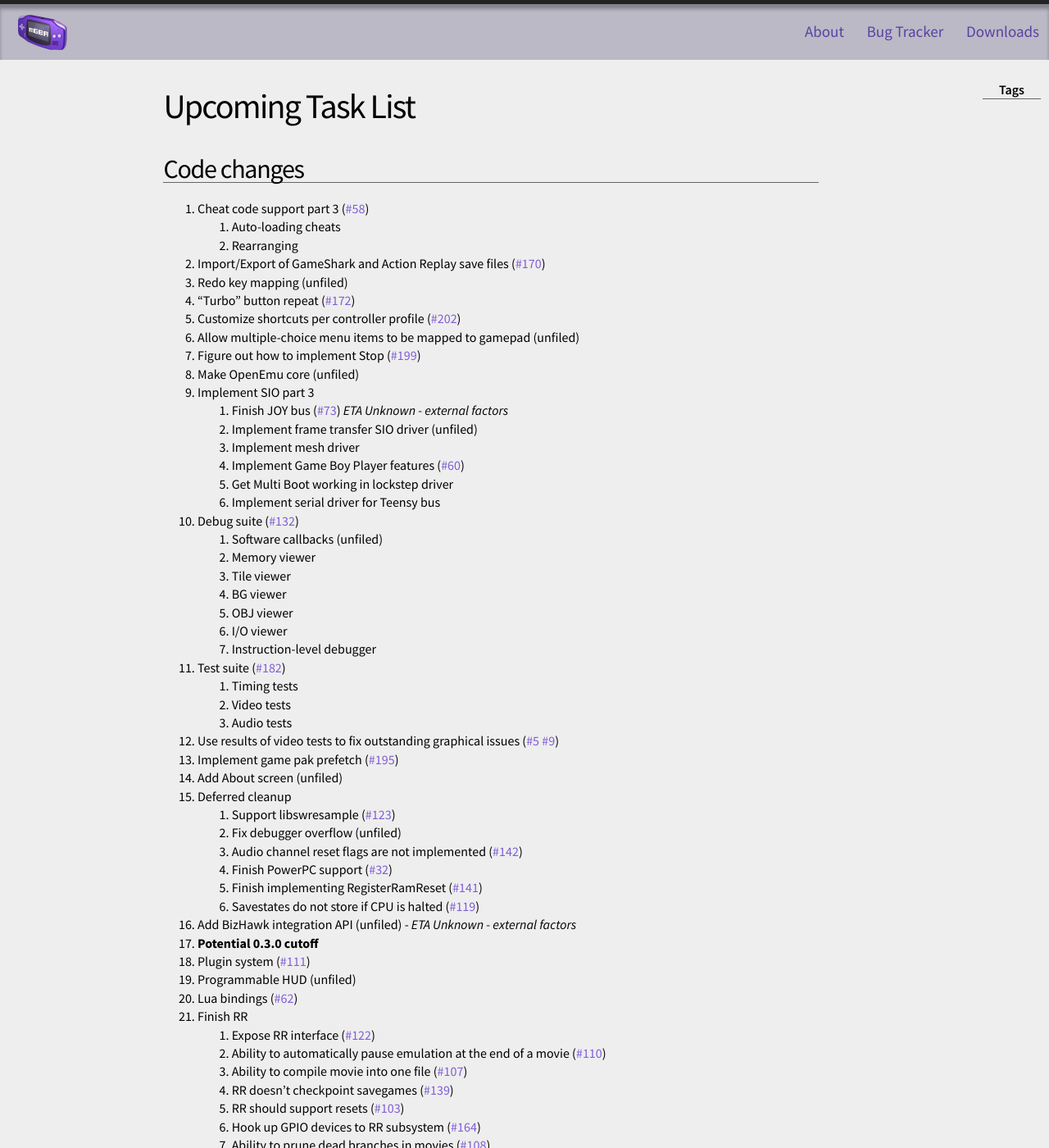
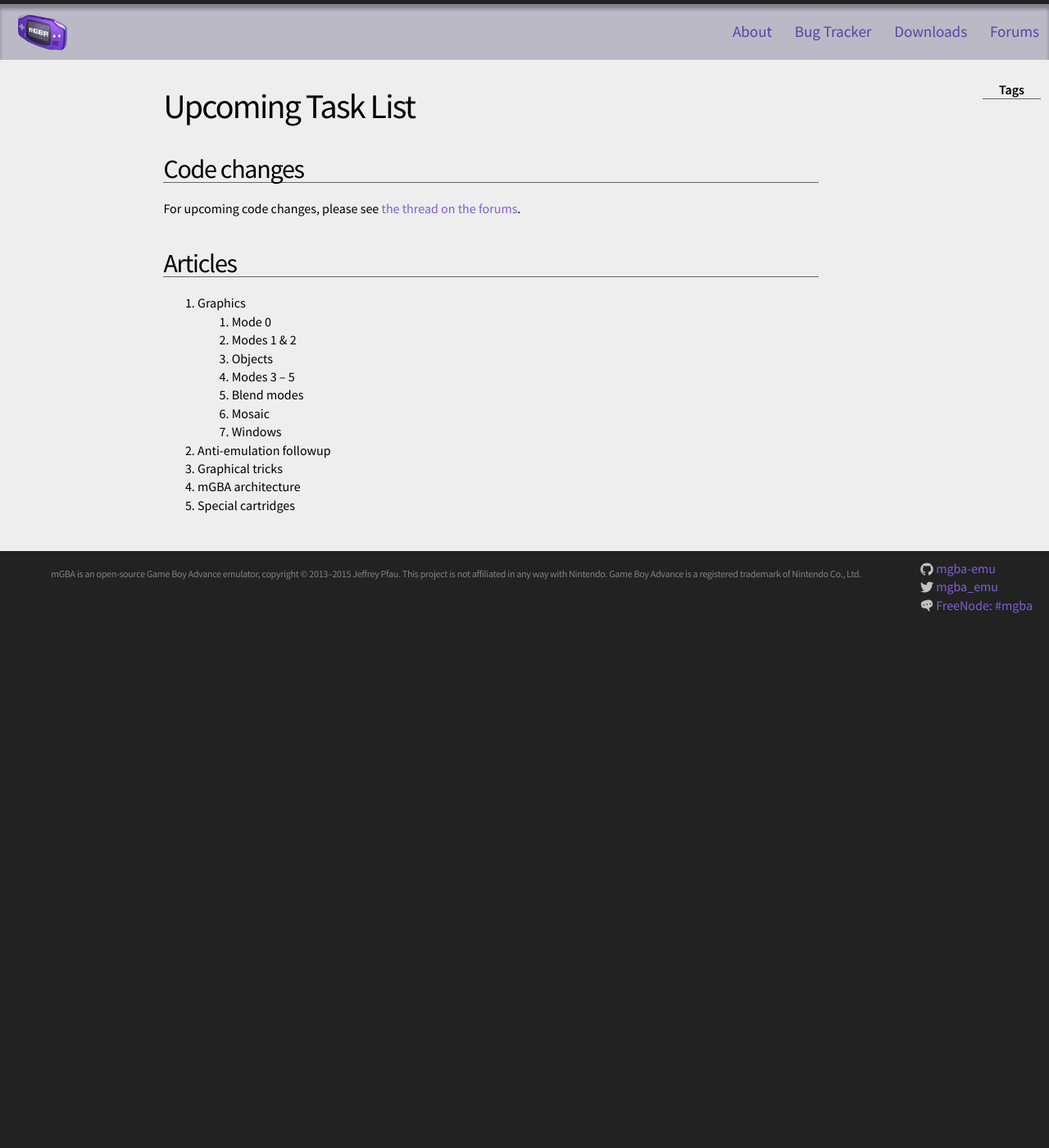
Before and after one commit to mgba-emu/www, a Jekyll site: the page built from tasks.markdown, in a window 1280 px wide and 1400 px high. Shown: the whole window at 82% size. Built offline with Jekyll 4.4.1, drawn with Linux system fonts in a browser that asks for light colours; some of the changed text lies outside the part shown.

Commit message:
Migrate forum information

```diff
--- a/_includes/header.html
+++ b/_includes/header.html
@@ -5,6 +5,7 @@
   {% for page in site.pages %}
     {% if page.title and page.nav %}<a class="page-link" href="{{ page.url | prepend: site.baseurl }}">{{ page.title }}</a>{% endif %}
   {% endfor %}
+    <a class="page-link" href="https://forums.mgba.io/">Forums</a>
   </nav>
 
 </header>
--- a/tasks.markdown
+++ b/tasks.markdown
@@ -6,68 +6,7 @@ permalink: tasks.html
 Code changes
 ------------
 
-1. Cheat code support part 3 ({% bug 58 %})
-    1. Auto-loading cheats
-    1. Rearranging
-1. Import/Export of GameShark and Action Replay save files ({% bug 170 %})
-1. Redo key mapping (unfiled)
-1. "Turbo" button repeat ({% bug 172 %})
-1. Customize shortcuts per controller profile ({% bug 202 %})
-1. Allow multiple-choice menu items to be mapped to gamepad (unfiled)
-1. Figure out how to implement Stop ({% bug 199 %})
-1. Make OpenEmu core (unfiled)
-1. Implement SIO part 3
-    1. Finish JOY bus ({% bug 73 %}) *ETA Unknown - external factors*
-    1. Implement frame transfer SIO driver (unfiled)
-    1. Implement mesh driver
-    1. Implement Game Boy Player features ({% bug 60 %})
-    1. Get Multi Boot working in lockstep driver
-    1. Implement serial driver for Teensy bus
-1. Debug suite ({% bug 132 %})
-    1. Software callbacks (unfiled)
-    1. Memory viewer
-    1. Tile viewer
-    1. BG viewer
-    1. OBJ viewer
-    1. I/O viewer
-    1. Instruction-level debugger
-1. Test suite ({% bug 182 %})
-    1. Timing tests
-    1. Video tests
-    1. Audio tests
-1. Use results of video tests to fix outstanding graphical issues ({% bug 5 %} {% bug 9 %})
-1. Implement game pak prefetch ({% bug 195 %})
-1. Add About screen (unfiled)
-1. Deferred cleanup
-    1. Support libswresample ({% bug 123 %})
-    1. Fix debugger overflow (unfiled)
-    1. Audio channel reset flags are not implemented ({% bug 142 %})
-    1. Finish PowerPC support ({% bug 32 %})
-    1. Finish implementing RegisterRamReset ({% bug 141 %})
-    1. Savestates do not store if CPU is halted ({% bug 119 %})
-1. Add BizHawk integration API (unfiled) - *ETA Unknown - external factors*
-1. **Potential 0.3.0 cutoff**
-1. Plugin system ({% bug 111 %})
-1. Programmable HUD (unfiled)
-1. Lua bindings ({% bug 62 %})
-1. Finish RR
-    1. Expose RR interface ({% bug 122 %})
-    1. Ability to automatically pause emulation at the end of a movie ({% bug 110 %})
-    1. Ability to compile movie into one file ({% bug 107 %})
-    1. RR doesn't checkpoint savegames ({% bug 139 %})
-    1. RR should support resets ({% bug 103 %})
-    1. Hook up GPIO devices to RR subsystem ({% bug 164 %})
-    1. Ability to prune dead branches in movies ({% bug 108 %})
-1. Video streaming ({% bug 104 %})
-1. Video filter support ({% bug 192 %})
-1. Hardware renderer ({% bug 137 %})
-1. Dynamic recompiler for ARM (unfiled)
-1. NSIS installer for Windows ({% bug 138 %})
-1. **Definite 0.3.0 cutoff**
-1. Library view ({% bug 186 %})
-1. Dynamic recompiler for MIPS (unfiled)
-1. Support i18n ({% bug 63 %})
-1. e-Reader support ({% bug 171 %})
+For upcoming code changes, please see [the thread on the forums](https://forums.mgba.io/showthread.php?tid=3).
 
 Articles
 --------
```
